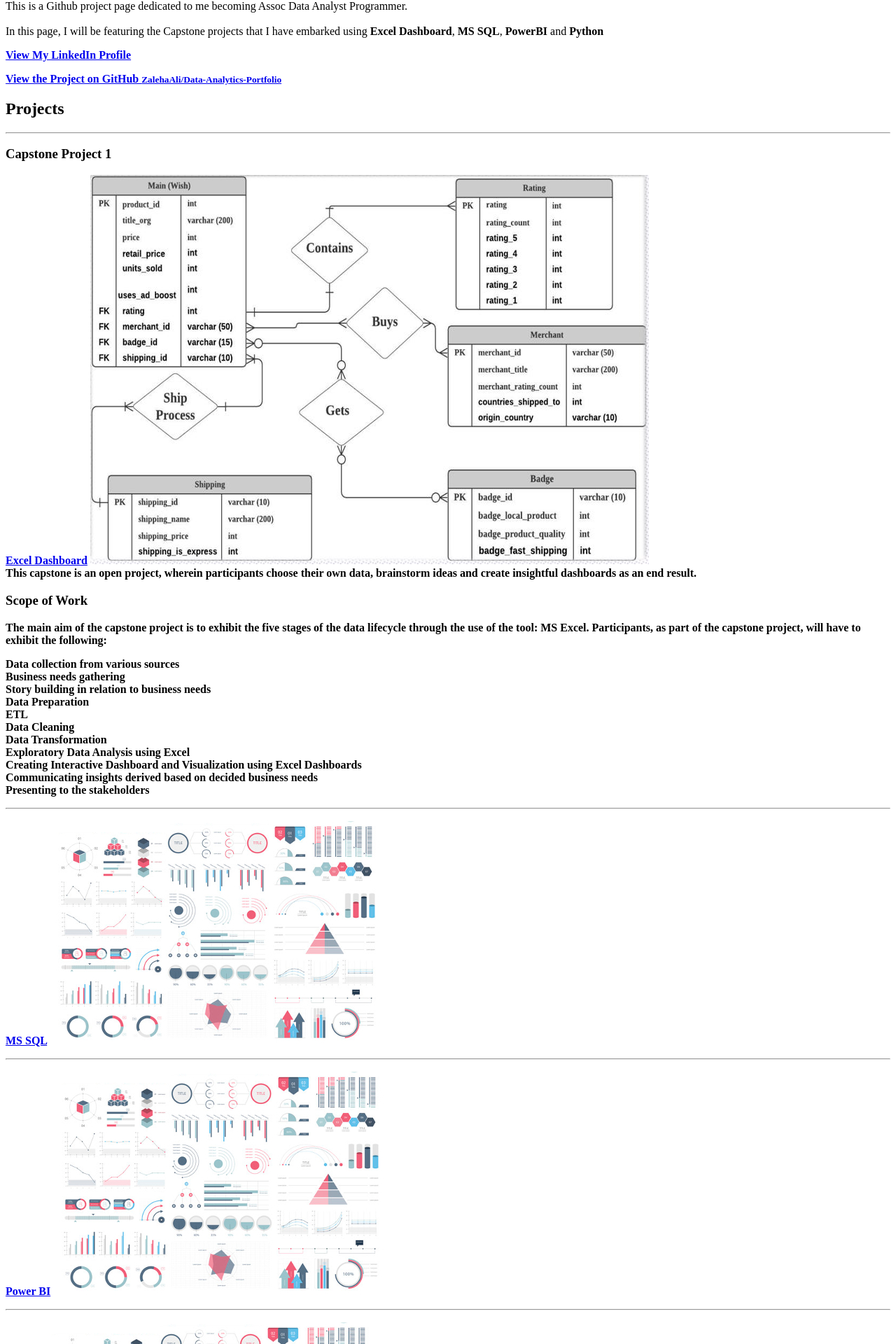
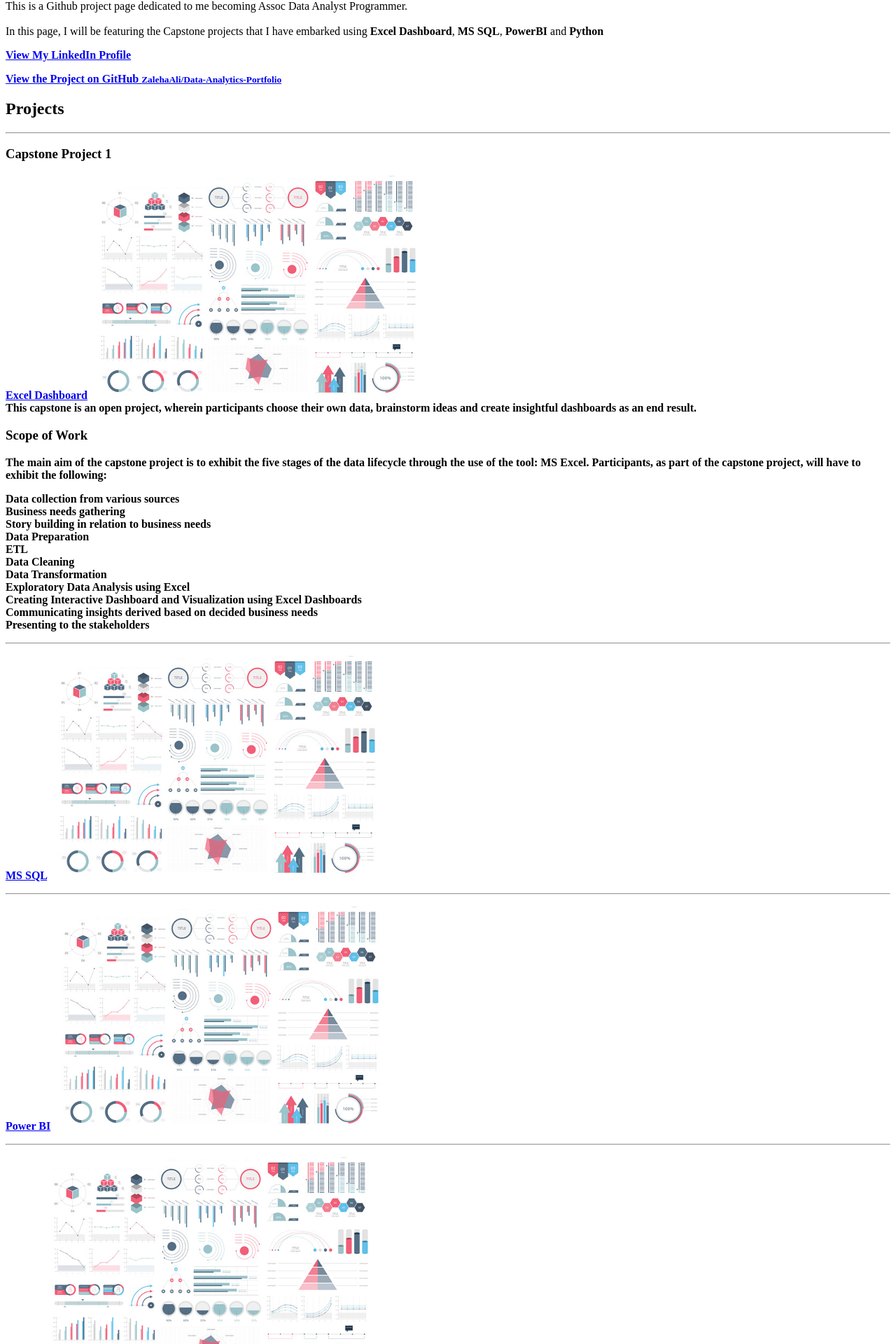
Before and after one commit to ZalehaAli/Data-Analytics-Portfolio, a Jekyll site: the page built from index.md, in a window 1280 px wide. Shown: the part 300-2220 px from the top of the page at 70% size. Built offline with Jekyll 4.4.1, drawn with Linux system fonts in a browser that asks for light colours; our own code applies the rules of GitHub Pages for plain Markdown files.

Commit message:
Create index.md

```diff
--- a/index.md
+++ b/index.md
@@ -5,7 +5,7 @@
 ### Capstone Project 1
 
 [Excel Dashboard](/sample_page)
-<img src="images/entity_diagram.jpg?raw=true"/>
+<img src="images/dummy_thumbnail.jpg?raw=true"/>
 <br>
 This capstone is an open project, wherein participants choose their own data, brainstorm ideas and create insightful dashboards as an end result.
 ### Scope of Work
```
